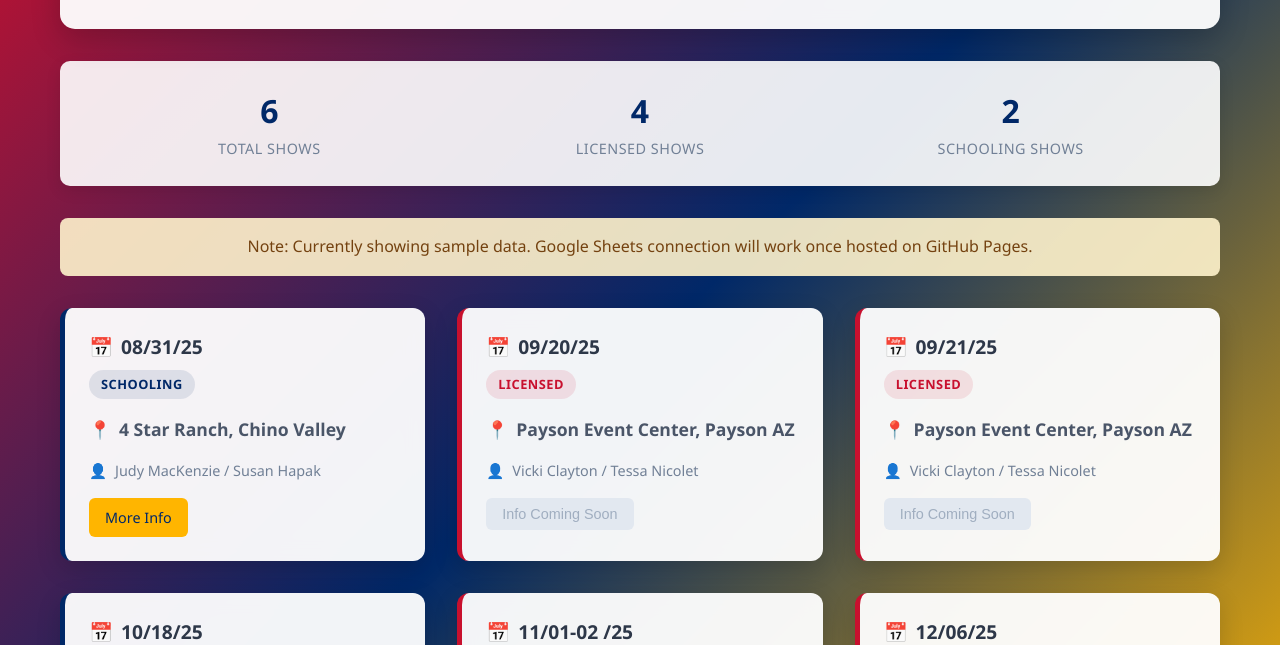
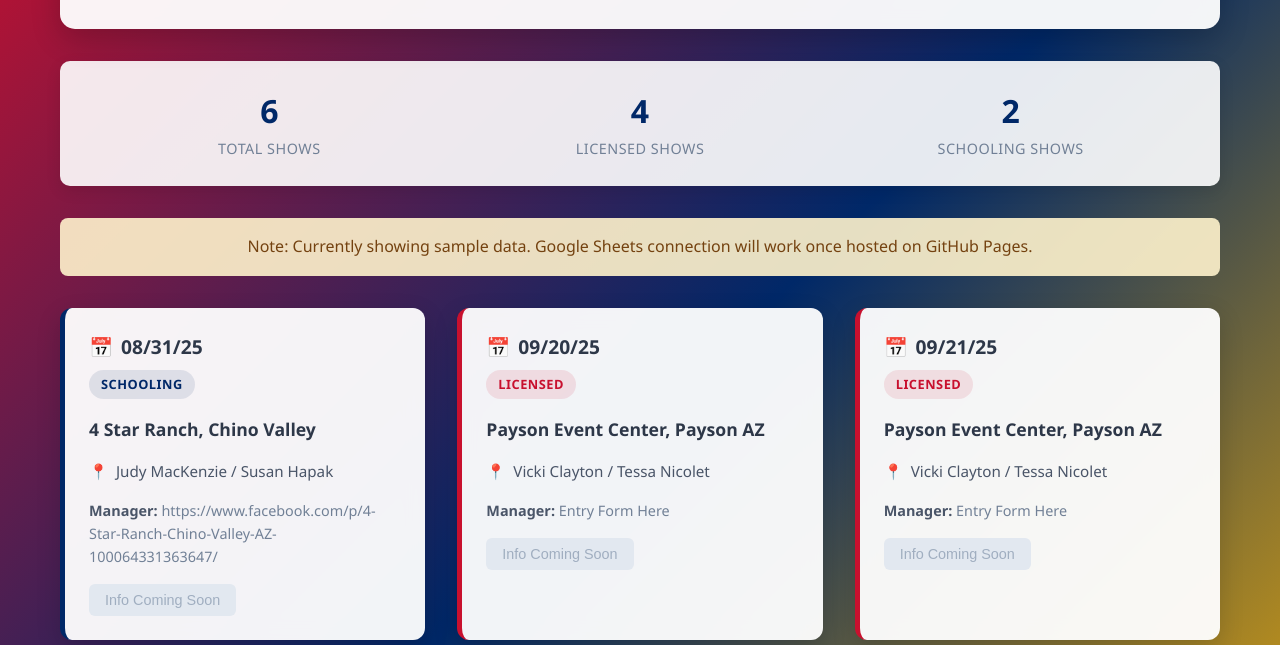
Before and after one commit to cohesivehorsemanship-dev/AZWEC-Show-Calendar, a plain HTML site: page index.html in a window 1280 px wide. Shown: the part 155-800 px from the top of the page. Drawn offline with Linux system fonts and the light colour scheme; no server answers.

Commit message:
index.html
Added Show Name Column

```diff
--- a/index.html
+++ b/index.html
@@ -119,14 +119,21 @@
         }
 
         .show-info h3 {
+            color: #2d3748;
+            font-size: 1.1rem;
+            font-weight: 700;
+            margin-bottom: 0.5rem;
+        }
+
+        .show-location {
             color: #4a5568;
-            font-size: 1.1rem;
-            margin-bottom: 0.5rem;
+            font-size: 0.95rem;
+            margin-bottom: 1rem;
             display: flex;
             align-items: center;
         }
 
-        .show-info h3::before {
+        .show-location::before {
             content: "📍";
             margin-right: 0.5rem;
         }
@@ -135,13 +142,10 @@
             color: #718096;
             font-size: 0.9rem;
             margin-bottom: 1rem;
-            display: flex;
-            align-items: center;
         }
 
-        .show-manager::before {
-            content: "👤";
-            margin-right: 0.5rem;
+        .show-manager strong {
+            color: #4a5568;
         }
 
         .show-link {
@@ -322,9 +326,10 @@
                     shows.push({
                         date: row[0],
                         type: row[1] || '',
-                        location: row[2] || '',
-                        manager: row[3] || '',
-                        links: row[4] || ''
+                        showName: row[2] || '',
+                        location: row[3] || '',
+                        manager: row[4] || '',
+                        links: row[5] || ''
                     });
                 }
             }
@@ -363,9 +368,10 @@
                     <div class="show-date">${displayDate}</div>
                     <div class="show-type ${typeClass}">${show.type}</div>
                     <div class="show-info">
-                        <h3>${show.location}</h3>
+                        <h3>${show.showName}</h3>
                     </div>
-                    <div class="show-manager">${show.manager}</div>
+                    <div class="show-location">${show.location}</div>
+                    <div class="show-manager"><strong>Manager:</strong> ${show.manager}</div>
                     ${linkHtml}
                 </div>
             `;
```
